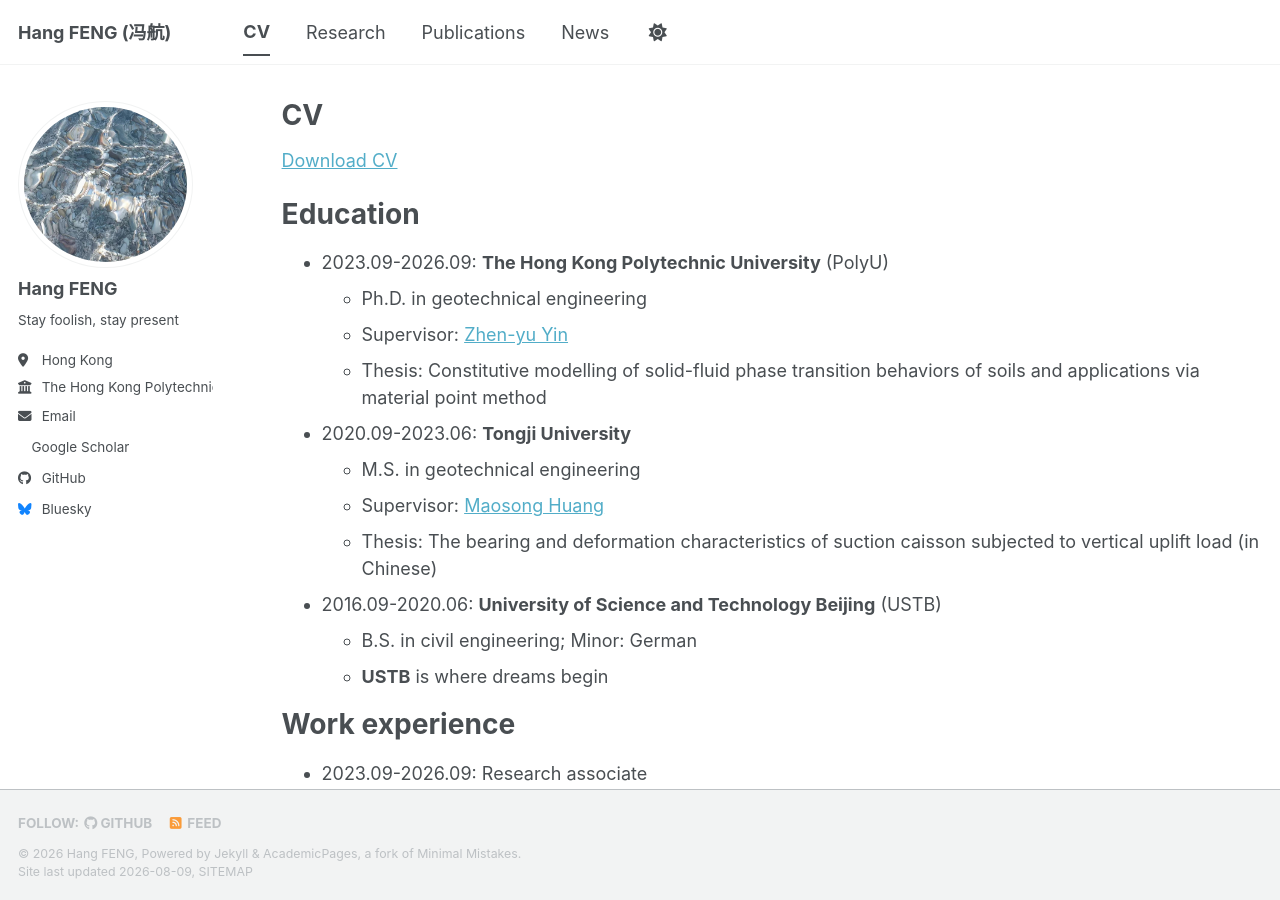
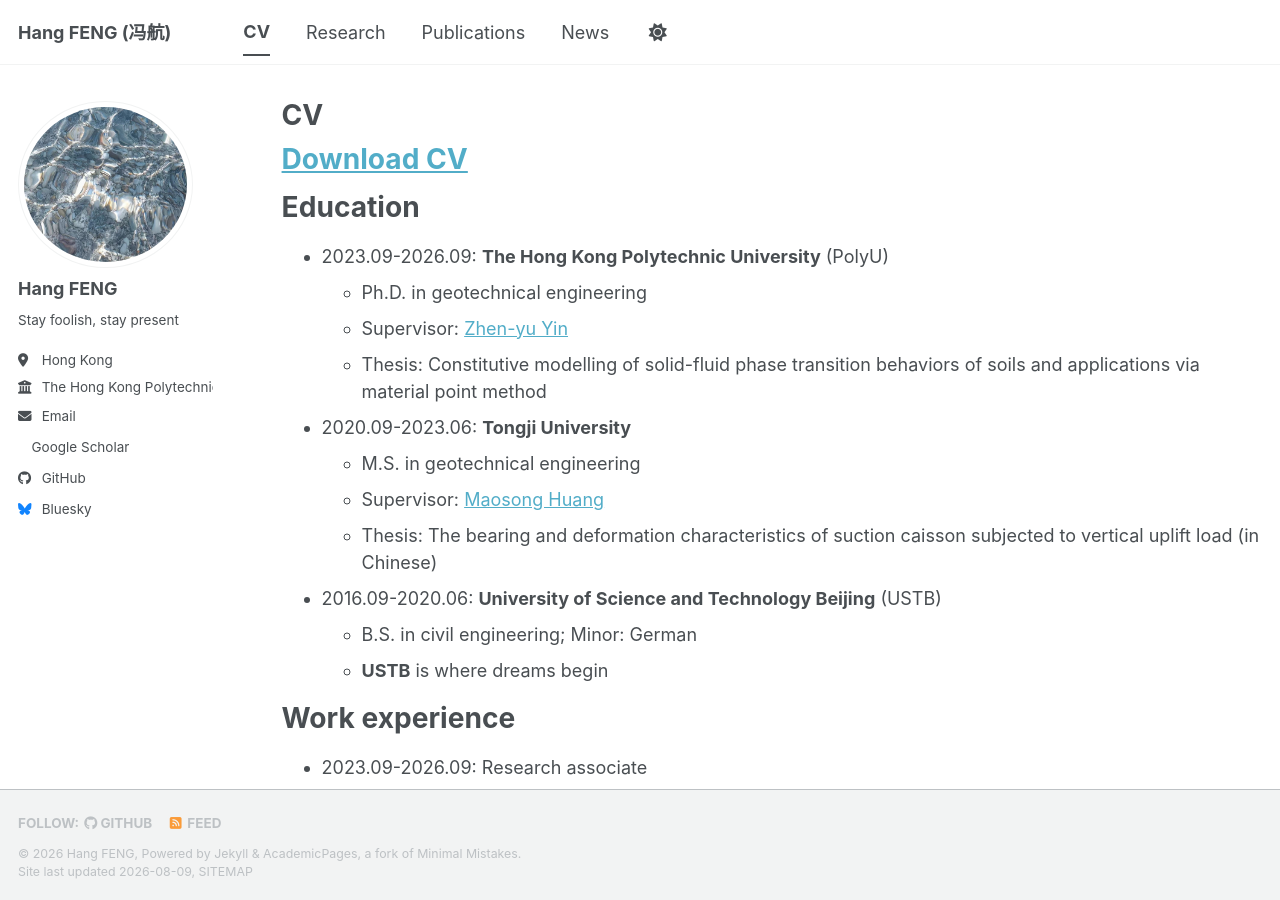
Before and after one commit to fenghang454/fenghang454.github.io, a Jekyll site: the page built from _pages/cv.md, in a window 1280 px wide and 900 px high. Built offline with Jekyll 4.4.1, drawn with Linux system fonts in a browser that asks for light colours; a style sheet for code colours, icons or effects is not loaded.

Commit message:
Update cv.md

```diff
--- a/_pages/cv.md
+++ b/_pages/cv.md
@@ -9,7 +9,7 @@ redirect_from:
 
 {% include base_path %}
 
-[Download CV](/files/CV.pdf)
+# [Download CV](/files/CV.pdf)
 
 Education
 ======
```
